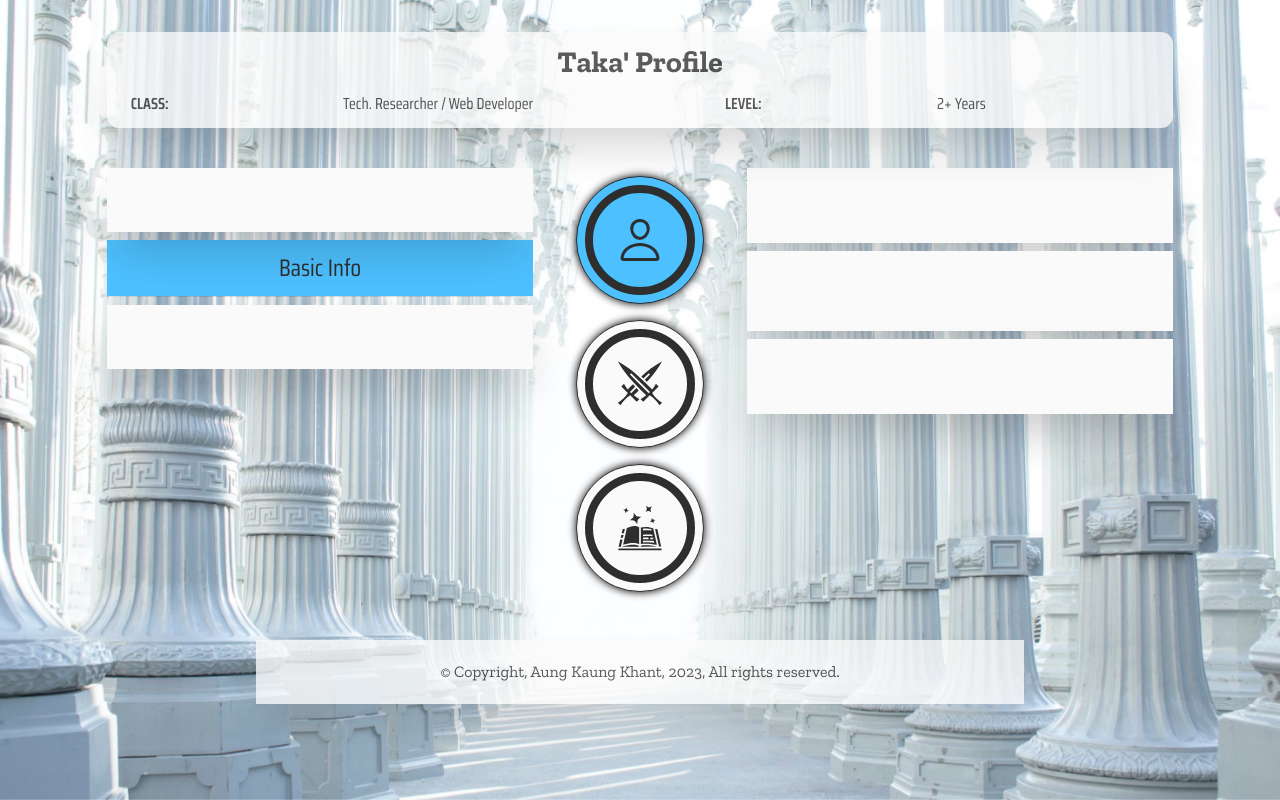
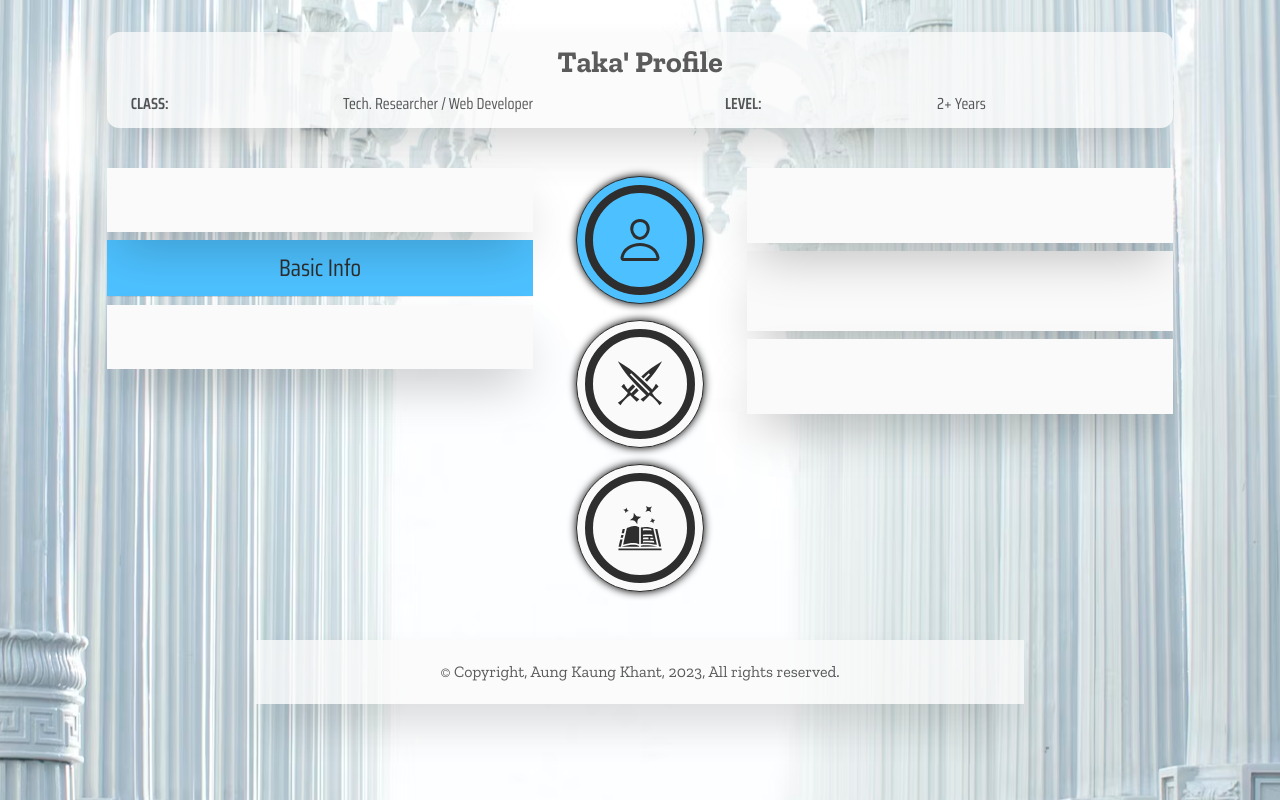
Before and after one commit to DevTakao/portfolio, a React (Vite) app: page / in a window 1280 px wide. Both pictures are taken after a click on the button "Start". Built offline with nearby package versions, Linux system fonts and the light colour scheme.

Commit message:
fix: shadow and bg size

```diff
--- a/src/common/DisplayCard.jsx
+++ b/src/common/DisplayCard.jsx
@@ -13,19 +13,19 @@ const DisplayCard = () => {
     <AnimatePresence mode="wait">
       {NAV[currentMain][currentDisplay] && (
         <motion.div {...ContainerAnimation} className="relative w-full h-full inline-block origin-center">
-          <div className="w-full min-h-[75px] shadow-2xl bg-light"></div>
+          <div className="w-full min-h-[75px] shadow-2xl bg-light relative z-10"></div>
           <AnimatePresence mode="wait">
             <motion.div
               {...CardAnimation}
               key={NAV[currentMain][currentDisplay]}
               className="my-2 text-xl shadow-2xl bg-light origin-top overflow-y-auto theme-scroll"
             >
-              <motion.div {...CardContentAnimation} className="p-8 max-h-[50vh]">
+              <motion.div {...CardContentAnimation} className="p-8 max-h-[50vh] relative z-0">
                 {NAV[currentMain][currentDisplay]()}
               </motion.div>
             </motion.div>
           </AnimatePresence>
-          <div className="w-full min-h-[75px] shadow-2xl bg-light"></div>
+          <div className="w-full min-h-[75px] shadow-2xl bg-light relative z-10"></div>
         </motion.div>
       )}
     </AnimatePresence>
--- a/src/pages/HomePage.jsx
+++ b/src/pages/HomePage.jsx
@@ -18,7 +18,7 @@ const HomePage = () => {
         style={{
           backgroundImage: `url(${BG})`,
         }}
-        className="w-full h-full absolute top-0 left-0 bg-fixed bg-cover bg-center z-0 backdrop-grayscale"
+        className="w-full h-full absolute top-0 left-0 bg-fixed bg-auto bg-center z-0 backdrop-grayscale"
       />
       <PortfolioPage />
     </div>
```
